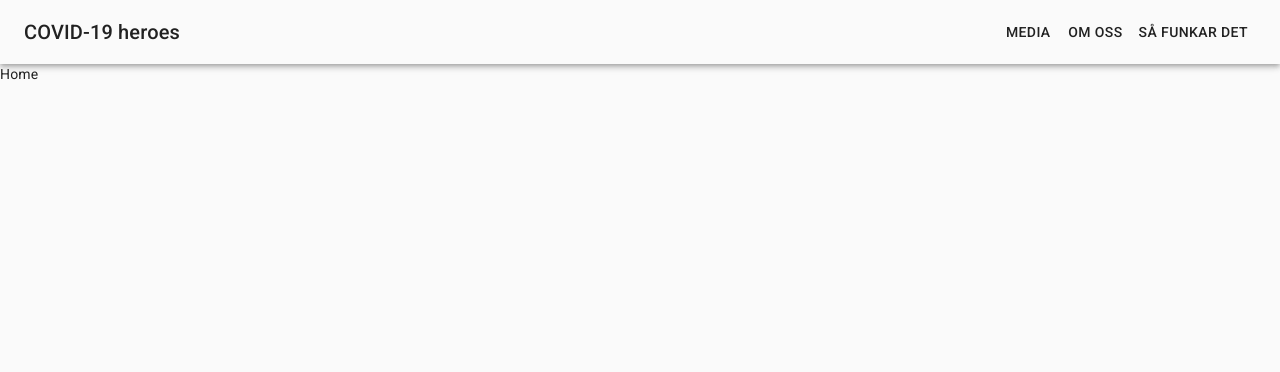
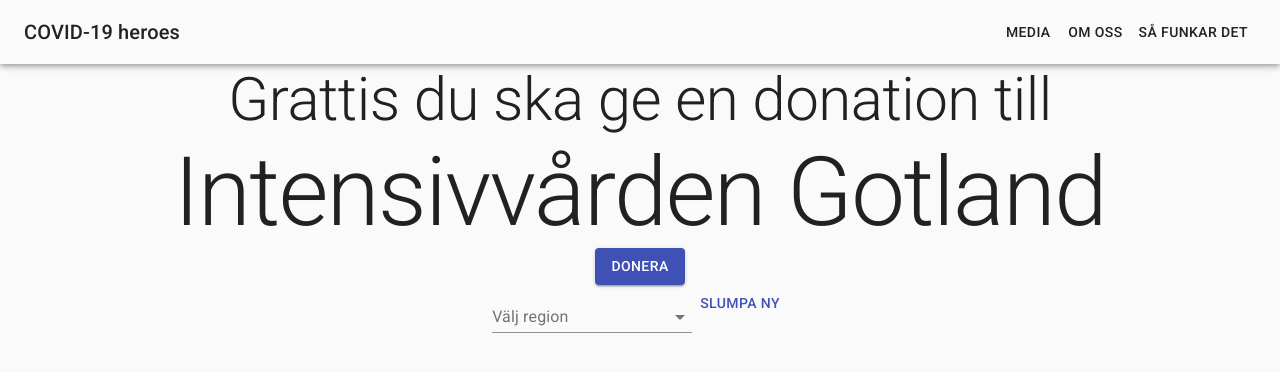
Before and after one commit to ahrberg/covid-heroes, a React (Create React App) app: page / in a window 1280 px wide. Shown: the top 372 px of the page. Built offline with nearby package versions, Linux system fonts and the light colour scheme.

Commit message:
Basic functionality in place

```diff
--- a/package.json
+++ b/package.json
@@ -13,6 +13,7 @@
     "@types/react": "^16.9.0",
     "@types/react-dom": "^16.9.0",
     "@types/react-router-dom": "^5.1.3",
+    "@types/styled-components": "^5.0.1",
     "react": "^16.13.1",
     "react-dom": "^16.13.1",
     "react-router-dom": "^5.1.2",
--- /dev/null
+++ b/src/components/Regions.tsx
@@ -0,0 +1,43 @@
+import React, { useState } from "react";
+import Select from "@material-ui/core/Select";
+import MenuItem from "@material-ui/core/MenuItem";
+import { regions } from "../data/regions";
+import { InputLabel, FormControl } from "@material-ui/core";
+import styled from "styled-components";
+
+interface Props {
+  onChange: (regionId: string) => void;
+}
+
+const Regions: React.FC<Props> = ({ onChange }) => {
+  const [selected, setSelected] = useState("");
+
+  const handleChange = (event: any) => {
+    setSelected(event.target.value);
+    onChange(event.target.value);
+  };
+
+  const Form = styled(FormControl)`
+    min-width: 200px;
+  `;
+
+  return (
+    <Form>
+      <InputLabel id="demo-simple-select-label">Välj region</InputLabel>
+      <Select
+        labelId="demo-simple-select-label"
+        id="demo-simple-select"
+        value={selected}
+        onChange={handleChange}
+      >
+        {regions.map((r) => (
+          <MenuItem key={r.id} value={r.id}>
+            {r.name}
+          </MenuItem>
+        ))}
+      </Select>
+    </Form>
+  );
+};
+
+export default Regions;
--- /dev/null
+++ b/src/data/place.ts
@@ -0,0 +1,24 @@
+export interface Place {
+  id: string;
+  name: string;
+  description?: string;
+  regionId: string;
+}
+
+export const places: Place[] = [
+  {
+    id: " 45017923-68dc-4b08-8458-2c7254211ad7",
+    name: "Intensivvården Blekinge",
+    regionId: "1",
+  },
+  {
+    id: " 4738c3b7-da23-453b-86c9-8e73085244df",
+    name: "Intensivvården Dalarna",
+    regionId: "2",
+  },
+  {
+    id: "ce451927-7b23-4eab-b269-ade2c144e1b3",
+    name: "Intensivvården Gotland",
+    regionId: "3",
+  },
+];
--- /dev/null
+++ b/src/data/regions.ts
@@ -0,0 +1,23 @@
+interface Region {
+  id: string;
+  name: string;
+}
+
+export const regions: Region[] = [
+  {
+    id: "",
+    name: "Alla regioner",
+  },
+  {
+    id: "1",
+    name: "Blekinge",
+  },
+  {
+    id: "2",
+    name: "Dalarna",
+  },
+  {
+    id: "3",
+    name: "Gotland",
+  },
+];
--- /dev/null
+++ b/src/helpers/getPlace.ts
@@ -0,0 +1,22 @@
+import { places, Place } from "../data/place";
+
+export const getPlace = (regionId: string, previousId: string): Place => {
+  if (regionId) {
+    const filtered = places.filter((p) => p.regionId === regionId);
+    return getRandom(removePrevious(filtered, previousId));
+  }
+
+  return getRandom(removePrevious(places, previousId));
+};
+
+const getRandom = (array: any) => {
+  return array[Math.floor(Math.random() * array.length)];
+};
+
+const removePrevious = (array: Place[], previousId: string) => {
+  if (array.length && array.length > 1) {
+    return array.filter((p) => p.id !== previousId);
+  }
+
+  return [...array];
+};
--- a/src/views/Home.tsx
+++ b/src/views/Home.tsx
@@ -1,7 +1,62 @@
-import React from "react";
+import React, { useState } from "react";
+import { getPlace } from "../helpers/getPlace";
+import Regions from "../components/Regions";
+import { Button, Typography, Container, Grid } from "@material-ui/core";
 
 const Home: React.FC = () => {
-  return <div>Home</div>;
+  const [place, setPlace] = useState(getPlace("", ""));
+  const [region, setRegion] = useState<string>("");
+
+  const handleRegionChange = (regionId: string) => {
+    setRegion(regionId);
+    getNewPlace(regionId);
+  };
+
+  const getNewPlace = (regionId?: string) => {
+    if (regionId) {
+      setPlace(getPlace(regionId, place.id));
+    } else {
+      setPlace(getPlace("", place.id));
+    }
+  };
+
+  return (
+    <Container maxWidth="xl">
+      <Grid
+        container
+        direction="column"
+        justify="flex-start"
+        alignItems="center"
+      >
+        <Grid item>
+          <Typography align="center" variant="h2">
+            Grattis du ska ge en donation till
+          </Typography>
+        </Grid>
+        <Grid item>
+          <Typography align="center" variant="h1">
+            {place.name}
+          </Typography>
+        </Grid>
+
+        <Grid item>
+          <Button
+            color="primary"
+            variant="contained"
+            onClick={() => getNewPlace(region)}
+          >
+            Donera
+          </Button>
+        </Grid>
+        <Grid item>
+          <Regions onChange={handleRegionChange} />
+          <Button color="primary" onClick={() => getNewPlace(region)}>
+            Slumpa ny
+          </Button>
+        </Grid>
+      </Grid>
+    </Container>
+  );
 };
 
 export default Home;
```
Also changed, not shown: 1 other file (tests, documents, lock files or other folders).
